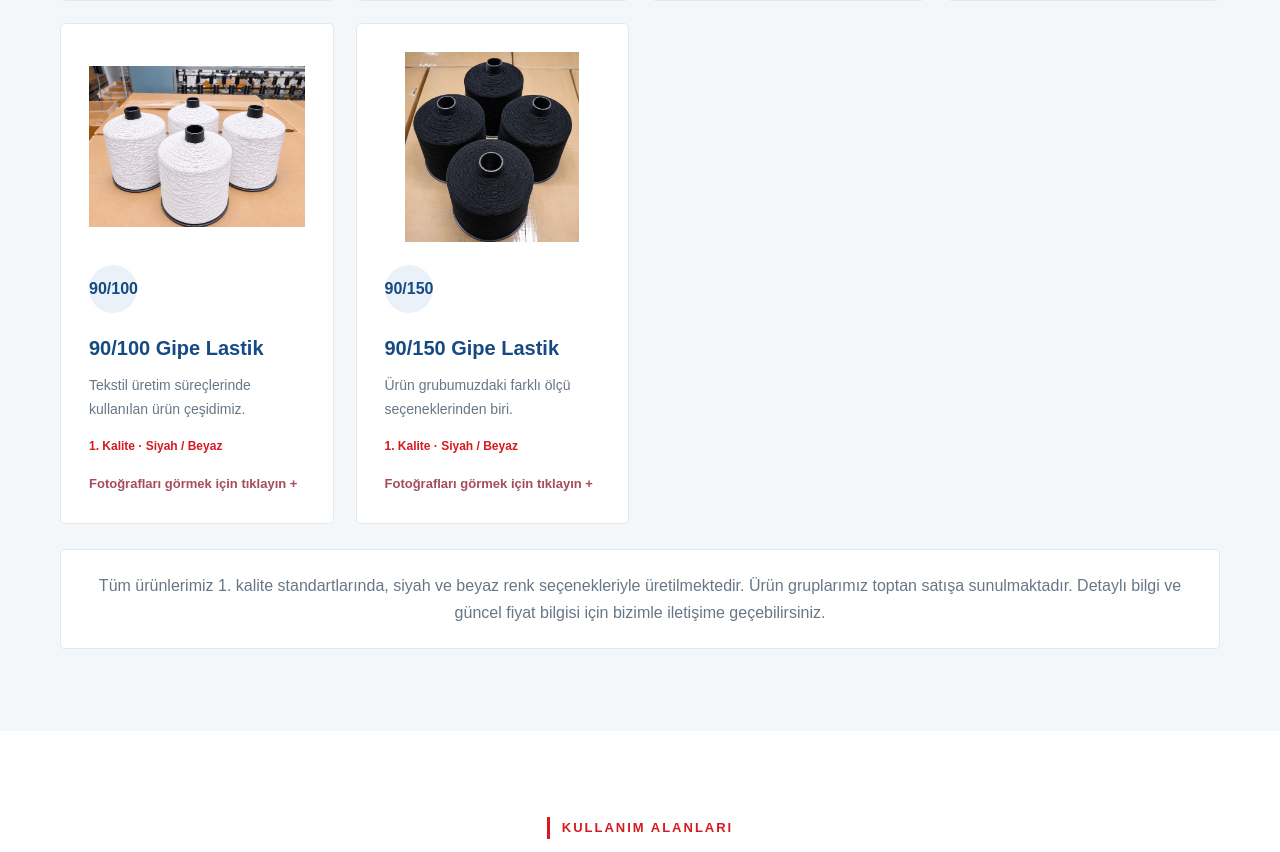
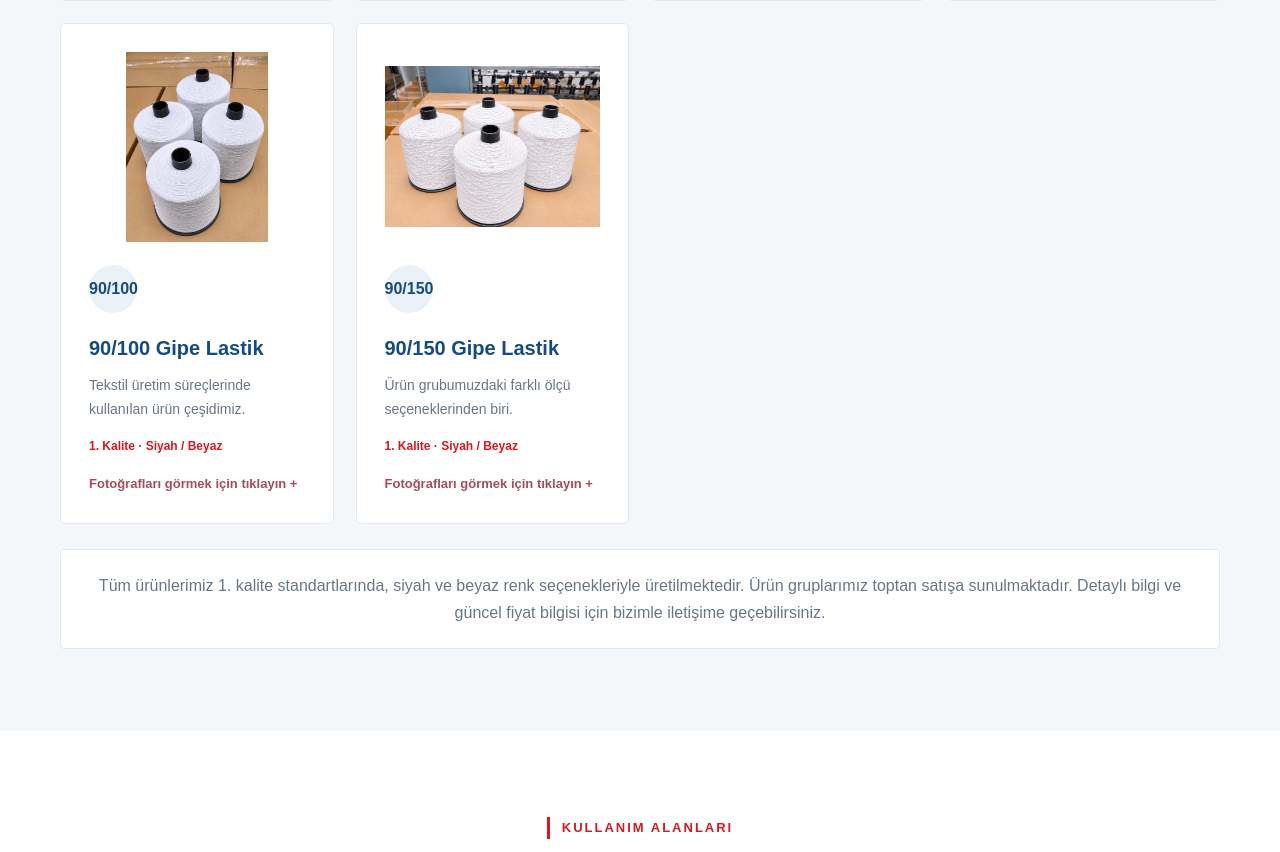
Before and after one commit to ozcangipelastik/ozcangipelastik.github.io, a plain HTML site: page index.html in a window 1280 px wide. Shown: the part 2195-3047 px from the top of the page. Drawn offline with Linux system fonts and the light colour scheme.

Commit message:
Update index.html

```diff
--- a/index.html
+++ b/index.html
@@ -1012,7 +1012,7 @@
 
   <details class="product-card product-expand">
     <summary>
-      <img class="product-cover" src="images/gipe-siyah-bobinler.jpg" alt="90/100 gipe lastik">
+      <img class="product-cover" src="images/gipe-beyaz-dortlu.jpg" alt="90/100 gipe lastik">
       <div class="product-number">90/100</div>
       <h3>90/100 Gipe Lastik</h3>
       <p>Tekstil üretim süreçlerinde kullanılan ürün çeşidimiz.</p>
@@ -1033,7 +1033,7 @@
 
   <details class="product-card product-expand">
     <summary>
-      <img class="product-cover" src="images/gipe-siyah-dortlu.jpg" alt="90/150 gipe lastik">
+      <img class="product-cover" src="images/gipe-siyah-bobinler.jpg" alt="90/150 gipe lastik">
       <div class="product-number">90/150</div>
       <h3>90/150 Gipe Lastik</h3>
       <p>Ürün grubumuzdaki farklı ölçü seçeneklerinden biri.</p>
```
